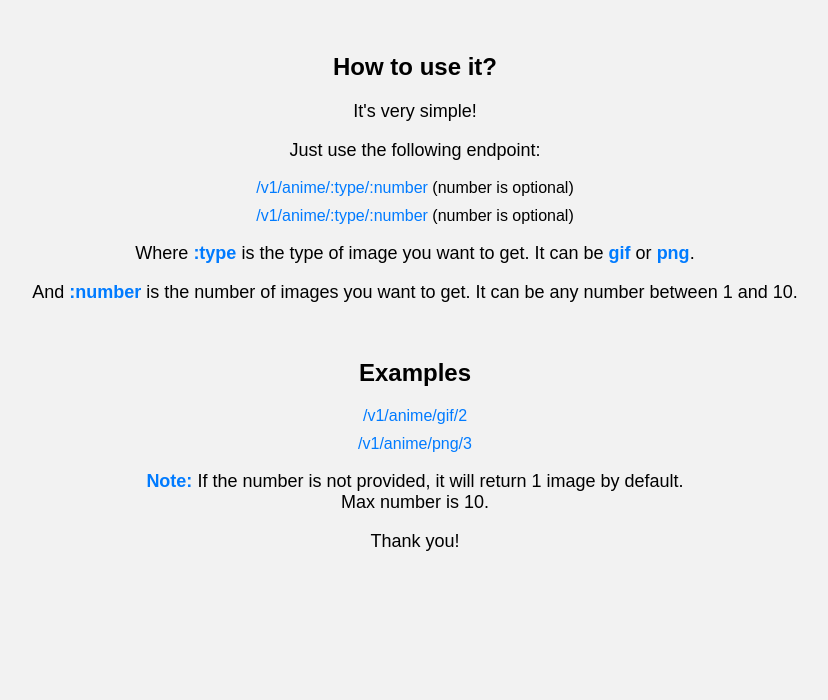
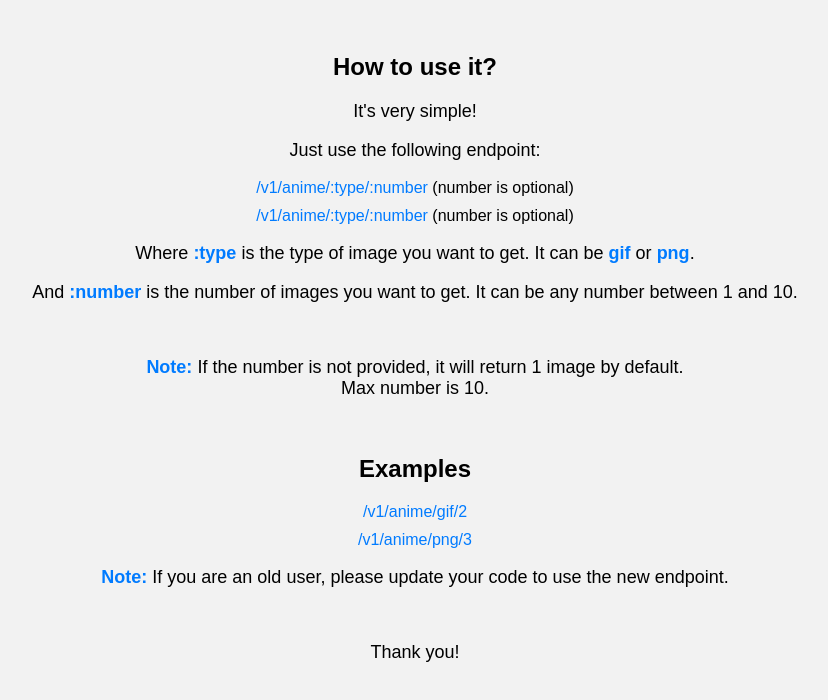
Before and after one commit to crizmo/AnyAnime_api, a website: page root.html in a window 1280 px wide. Shown: the part 132-832 px from the top of the page, without its empty margins (225-1053 px from the left). Before the commit the page ends 800 px from the top, so only its background shows below. Drawn offline with Linux system fonts and the light colour scheme.

Commit message:
🔮 Minor root changes

```diff
--- a/root.html
+++ b/root.html
@@ -50,12 +50,15 @@
     <p>Where <span>:type</span> is the type of image you want to get. It can be <span>gif</span> or <span>png</span>.</p>
     <p>And <span>:number</span> is the number of images you want to get. It can be any number between 1 and 10.</p>
     <br />
+    <p><span>Note:</span> If the number is not provided, it will return 1 image by default. <br />Max number is 10.</p>
+    <br />
     <h2>Examples</h2>
     <ul>
         <li><a href="/v1/anime/gif/2">/v1/anime/gif/2</a></li>
         <li><a href="/v1/anime/png/3">/v1/anime/png/3</a></li>
     </ul>
-    <p><span>Note:</span> If the number is not provided, it will return 1 image by default. <br />Max number is 10.</p>
+    <p><span>Note:</span> If you are an old user, please update your code to use the new endpoint.</p>
+    <br />
     <p>Thank you!</p>
 </body>
 </html>
```
